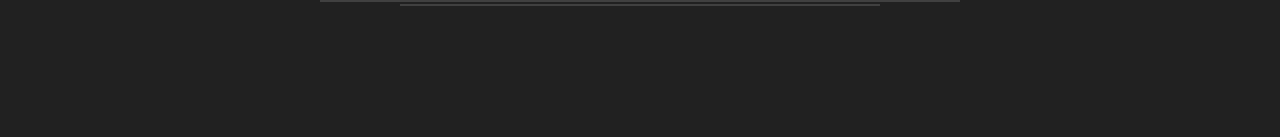
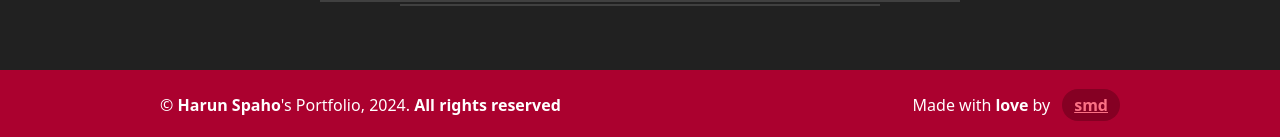
Before and after one commit to samedmurtish/projects, a React (Vite) app in the folder harun-portfolio/: page /projects in a window 1280 px wide. Shown: the part 6068-6205 px from the top of the page. Before the commit the page ends 6138 px from the top, so only its background shows below. Built offline with nearby package versions, Linux system fonts and the light colour scheme.

Commit message:
added footer

```diff
--- /dev/null
+++ b/harun-portfolio/src/components/Footer/Footer.jsx
@@ -0,0 +1,38 @@
+import React, { useEffect, useState } from "react";
+import { BsFillLightningFill } from "react-icons/bs";
+export default function Footer() {
+  const currentDate = new Date();
+
+  const [date, setDate] = useState(currentDate.getFullYear());
+
+  useEffect(() => {
+    setDate(currentDate.getFullYear());
+  }, [currentDate.getFullYear()]);
+
+  return (
+    <div className="bg-[#AB012F] w-full h-[70px]">
+      <div className="select-none  text-white flex justify-between items-center w-3/4 h-full mx-auto my-0">
+        <div>
+          <b className="font-extrabold"></b>©<b> Harun Spaho</b>'s Portfolio,{" "}
+          {date}. <b>All rights reserved</b>
+        </div>
+        <div className="flex justify-center items-center">
+          Made with <b className="px-1">love</b> by{" "}
+          <a
+            href="https://samedmurtish.xyz/"
+            target="_blank"
+            className="flex justify-center items-center"
+            id="main-link"
+          >
+            <span
+              className="ml-3 p-1 px-3 text-rose-400 underline hover:text-rose-400 transition font-extrabold rounded-full bg-[#850023] hover:bg-[#72001e]"
+              id="label-name"
+            >
+              smd
+            </span>
+          </a>
+        </div>
+      </div>
+    </div>
+  );
+}
--- a/harun-portfolio/src/components/ProjectsPage/Projects.jsx
+++ b/harun-portfolio/src/components/ProjectsPage/Projects.jsx
@@ -9,6 +9,7 @@ import {
 } from "../../scripts/data";
 import NavigationBarMobile from "../NavigationBar/NavigationBarMobile";
 import SnackbarShow from "../../MuiElements/SnackbarShow";
+import Footer from "../Footer/Footer";
 
 export default function Projects() {
   const [showBar, setShowBar] = useState({
@@ -101,6 +102,7 @@ export default function Projects() {
           </div>
         </div>
       </div>
+      <Footer />
     </div>
   );
 }
--- a/harun-portfolio/src/index.css
+++ b/harun-portfolio/src/index.css
@@ -6,6 +6,9 @@ body {
   background-color: #212121;
 }
 
+#label-name:hover ~ #label-icon {
+  background-color: #72001e;
+}
 #about-easter-egg:hover ~ #easteregg {
   color: #7f0123;
   transition: 0.15s;
```
